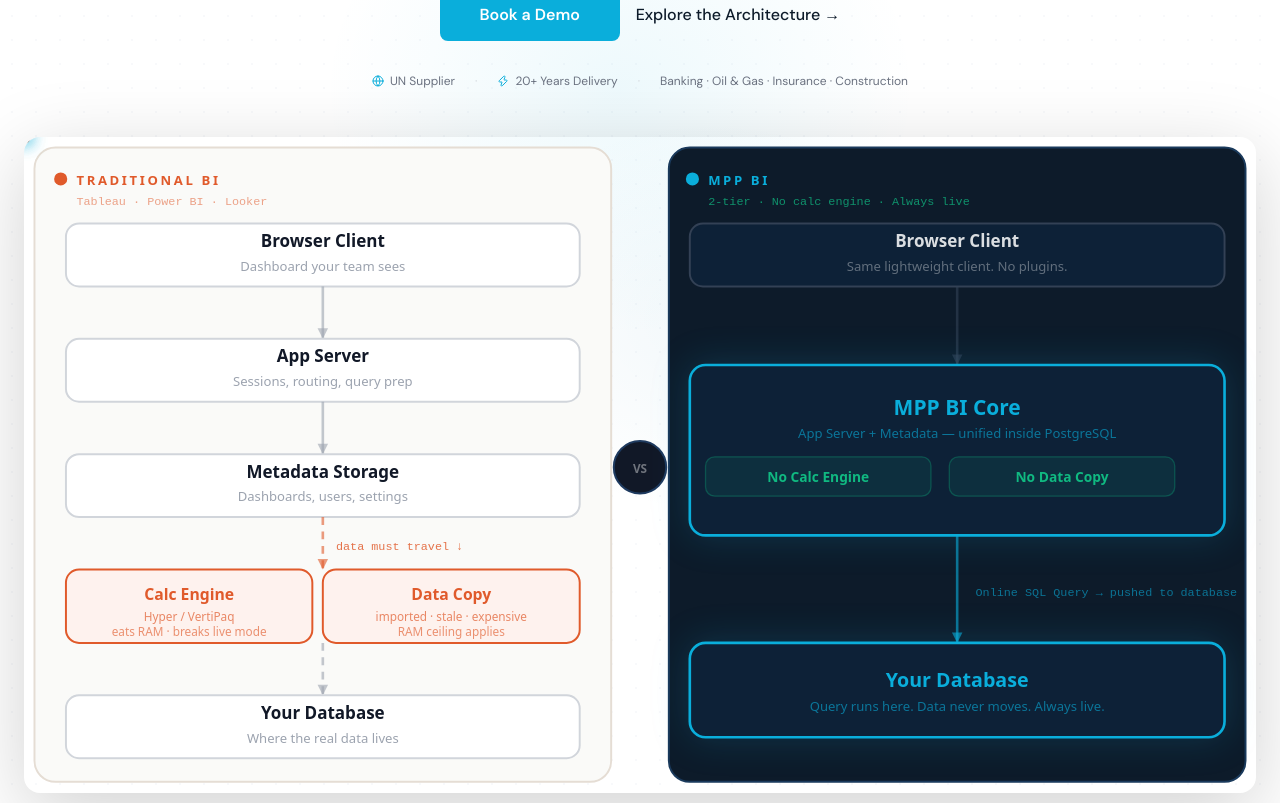
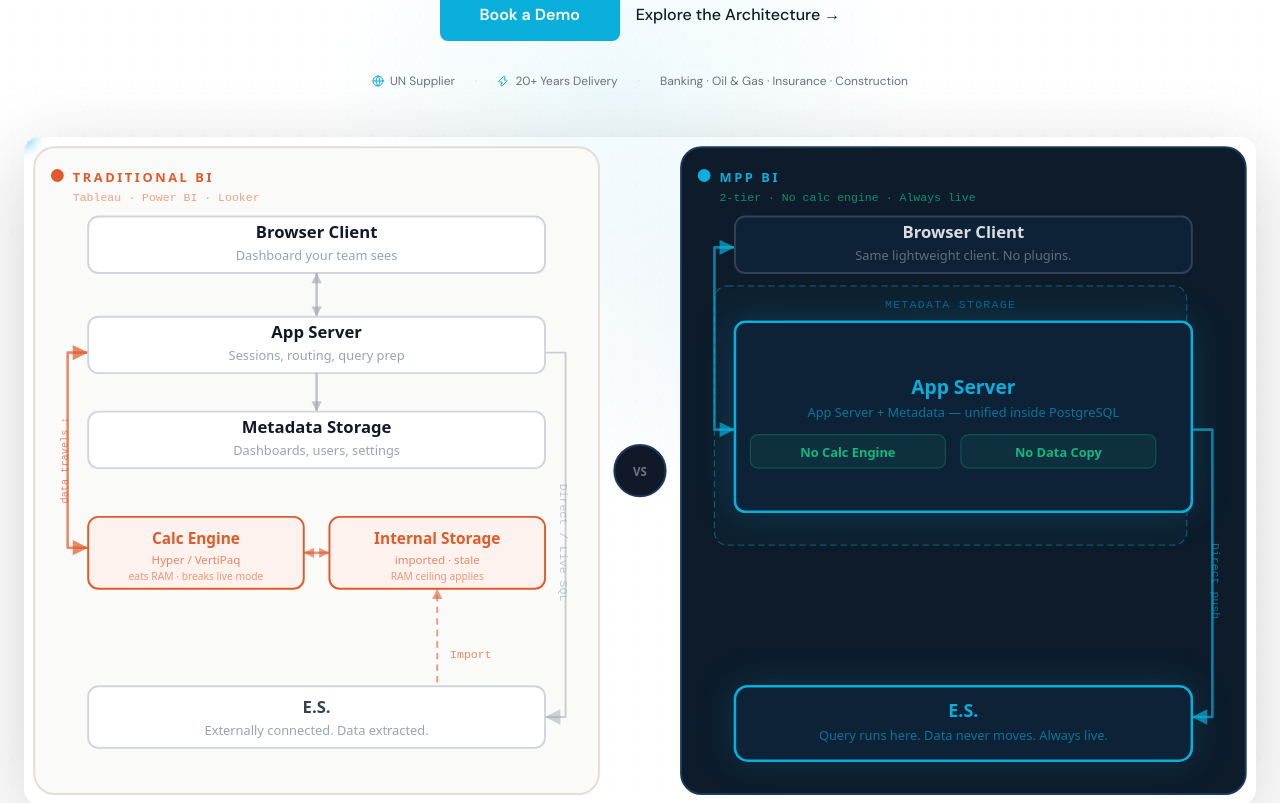
Before and after one commit to gmargaryan-hub/mppbi-website, a Next.js app: page / in a window 1280 px wide. Shown: the part 500-1303 px from the top of the page. Built offline with nearby package versions, Linux system fonts and the light colour scheme.

Commit message:
version 3

```diff
--- a/src/components/HeroSection.tsx
+++ b/src/components/HeroSection.tsx
@@ -5,202 +5,148 @@ import Link from 'next/link'
 import { Globe, Zap } from 'lucide-react'
 import { openDemoModal } from '@/components/openDemoModal'
 
-// ─── Each path string must exactly match the visible SVG line geometry ────────
+function ArchDiagram() {
+  return (
+    <svg viewBox="0 0 960 520" className="w-full h-auto" xmlns="http://www.w3.org/2000/svg">
 
-// Connector segment paths — each dot travels only its own connector gap
-// Left panel (legacy): 4 connector gaps between 5 boxes
-const L_C1 = 'M 228 114 L 228 154'   // Browser → AppServer
-const L_C2 = 'M 228 202 L 228 242'   // AppServer → MetaStorage
-const L_C3 = 'M 228 290 L 228 330'   // MetaStorage → CalcEngine
-const L_C4 = 'M 228 386 L 228 426'   // CalcEngine → Database
+      {/* ── PANELS ── */}
+      <rect x="8" y="8" width="440" height="504" rx="16" fill="#FAFAF8" stroke="#E5DDD4" strokeWidth="1.5" />
+      <rect x="512" y="8" width="440" height="504" rx="16" fill="#0D1B2A" stroke="#1A3A5C" strokeWidth="1.5" />
 
-// Right panel (MPP): 2 connector gaps between 3 blocks
-const R_C1 = 'M 712 114 L 712 174'   // Browser → Core (60px gap)
-const R_C2 = 'M 712 304 L 712 386'   // Core → Database (82px gap)
+      {/* ── PANEL LABELS ── */}
+      <circle cx="26" cy="30" r="5" fill="#E05A2B" />
+      <text x="38" y="35" fill="#E05A2B" fontSize="10" fontWeight="800" fontFamily="system-ui" letterSpacing="2">TRADITIONAL BI</text>
+      <text x="38" y="50" fill="#E05A2B" fontSize="9" fontFamily="monospace" fillOpacity="0.55">Tableau · Power BI · Looker</text>
 
-function Connector({
-  x1, y1, x2, y2,
-  color = '#CBD5E1',
-  dashed = false,
-  label,
-  labelX,
-  labelY,
-}: {
-  x1: number; y1: number; x2: number; y2: number
-  color?: string; dashed?: boolean
-  label?: string; labelX?: number; labelY?: number
-}) {
-  return (
-    <>
-      <line
-        x1={x1} y1={y1} x2={x2} y2={y2}
-        stroke={color}
-        strokeWidth="2"
-        strokeOpacity="0.6"
-        strokeDasharray={dashed ? '6 5' : undefined}
-      />
-      <polygon
-        points={`${x2},${y2} ${x2 - 4},${y2 - 8} ${x2 + 4},${y2 - 8}`}
-        fill={color}
-        fillOpacity="0.6"
-      />
-      {label && (
-        <text x={labelX ?? x1 + 8} y={labelY ?? (y1 + y2) / 2 + 4}
-          fill={color} fontSize="9" fontFamily="monospace" fillOpacity="0.85">
-          {label}
-        </text>
-      )}
-    </>
-  )
-}
+      <circle cx="530" cy="30" r="5" fill="#0AAEDB" />
+      <text x="542" y="35" fill="#0AAEDB" fontSize="10" fontWeight="800" fontFamily="system-ui" letterSpacing="2">MPP BI</text>
+      <text x="542" y="50" fill="#10B981" fontSize="9" fontFamily="monospace" fillOpacity="0.75">2-tier · No calc engine · Always live</text>
 
-function Box({
-  x, y, w, h, label, sub, accent, dark,
-}: {
-  x: number; y: number; w: number; h: number
-  label: string; sub?: string
-  accent?: string; dark?: boolean
-}) {
-  const fill = accent ? `${accent}12` : dark ? '#0D2137' : 'white'
-  const stroke = accent ?? (dark ? '#334155' : '#D1D5DB')
-  const labelColor = accent ?? (dark ? 'rgba(255,255,255,0.85)' : '#111827')
-  const subColor = dark ? 'rgba(255,255,255,0.35)' : '#9CA3AF'
-  const glow = accent ? `drop-shadow(0 0 8px ${accent}55)` : undefined
+      {/* ══════════ LEFT STACK ══════════ */}
 
-  return (
-    <>
-      <rect x={x} y={y} width={w} height={h} rx="10"
-        fill={fill} stroke={stroke} strokeWidth={accent ? 2 : 1.5}
-        style={glow ? { filter: glow } : undefined}
-      />
-      <text x={x + w / 2} y={sub ? y + h / 2 - 6 : y + h / 2 + 5}
-        textAnchor="middle" fill={labelColor}
-        fontSize="13" fontWeight="700" fontFamily="system-ui">
-        {label}
-      </text>
-      {sub && (
-        <text x={x + w / 2} y={y + h / 2 + 12}
-          textAnchor="middle" fill={subColor} fontSize="10" fontFamily="system-ui">
-          {sub}
-        </text>
-      )}
-    </>
-  )
-}
+      {/* Left gutter: App Server ↔ CE/IS — drawn BEFORE boxes */}
+      <polyline points="50,168 34,168 34,320 50,320" fill="none" stroke="#E05A2B" strokeWidth="2" strokeOpacity="0.7" strokeLinejoin="round" />
+      <polygon points="50,320 38,314 38,326" fill="#E05A2B" fillOpacity="0.7" />
+      <polygon points="50,168 38,162 38,174" fill="#E05A2B" fillOpacity="0.7" />
 
-function ArchDiagram() {
-  // Left panel: x=8..448, boxes x=32 w=392, center x=228
-  // Right panel: x=492..932, boxes x=508 w=408, center x=712
-  return (
-    <svg viewBox="0 0 940 500" className="w-full h-auto" xmlns="http://www.w3.org/2000/svg">
+      {/* Right gutter: App Server → E.S. — drawn BEFORE boxes */}
+      <polyline points="406,168 422,168 422,452 406,452" fill="none" stroke="#9CA3AF" strokeWidth="1.5" strokeOpacity="0.5" strokeLinejoin="round" />
+      <polygon points="406,452 418,446 418,458" fill="#9CA3AF" fillOpacity="0.5" />
 
-      {/* ── PANELS ──────────────────────────────────────────────────────── */}
-      <rect x="8" y="8" width="440" height="484" rx="16" fill="#FAFAF8" stroke="#E5DDD4" strokeWidth="1.5" />
-      <rect x="492" y="8" width="440" height="484" rx="16" fill="#0D1B2A" stroke="#1A3A5C" strokeWidth="1.5" />
+      {/* 1. Browser Client */}
+      <rect x="50" y="62" width="356" height="44" rx="8" fill="white" stroke="#D1D5DB" strokeWidth="1.5" />
+      <text x="228" y="79" textAnchor="middle" fill="#111827" fontSize="13" fontWeight="700" fontFamily="system-ui">Browser Client</text>
+      <text x="228" y="96" textAnchor="middle" fill="#9CA3AF" fontSize="10" fontFamily="system-ui">Dashboard your team sees</text>
 
-      {/* ── PANEL LABELS ───────────────────────────────────────────────── */}
-      <circle cx="28" cy="32" r="5" fill="#E05A2B" />
-      <text x="40" y="37" fill="#E05A2B" fontSize="10" fontWeight="800" fontFamily="system-ui" letterSpacing="2">TRADITIONAL BI</text>
-      <text x="40" y="52" fill="#E05A2B" fontSize="9" fontFamily="monospace" fillOpacity="0.55">Tableau · Power BI · Looker</text>
+      {/* Browser ↔ App Server double-headed */}
+      <line x1="228" y1="106" x2="228" y2="140" stroke="#9CA3AF" strokeWidth="2" strokeOpacity="0.6" />
+      <polygon points="228,106 224,114 232,114" fill="#9CA3AF" fillOpacity="0.6" />
+      <polygon points="228,140 224,132 232,132" fill="#9CA3AF" fillOpacity="0.6" />
 
-      <circle cx="510" cy="32" r="5" fill="#0AAEDB" />
-      <text x="522" y="37" fill="#0AAEDB" fontSize="10" fontWeight="800" fontFamily="system-ui" letterSpacing="2">MPP BI</text>
-      <text x="522" y="52" fill="#10B981" fontSize="9" fontFamily="monospace" fillOpacity="0.75">2-tier · No calc engine · Always live</text>
+      {/* 2. App Server */}
+      <rect x="50" y="140" width="356" height="44" rx="8" fill="white" stroke="#D1D5DB" strokeWidth="1.5" />
+      <text x="228" y="157" textAnchor="middle" fill="#111827" fontSize="13" fontWeight="700" fontFamily="system-ui">App Server</text>
+      <text x="228" y="174" textAnchor="middle" fill="#9CA3AF" fontSize="10" fontFamily="system-ui">Sessions, routing, query prep</text>
 
-      {/* ── LEFT STACK (Traditional BI — 5 layers) ─────────────────────── */}
+      {/* Right gutter label inside panel */}
+      <text x="418" y="316" textAnchor="middle" fill="#9CA3AF" fontSize="9" fontFamily="monospace" fillOpacity="0.6" transform="rotate(90,418,316)">Direct / Live SQL</text>
 
-      <Box x={32} y={66} w={392} h={48} label="Browser Client" sub="Dashboard your team sees" />
-      <Connector x1={228} y1={114} x2={228} y2={154} color="#9CA3AF" />
+      {/* App Server → Metadata */}
+      <line x1="228" y1="184" x2="228" y2="214" stroke="#9CA3AF" strokeWidth="2" strokeOpacity="0.6" />
+      <polygon points="228,214 224,206 232,206" fill="#9CA3AF" fillOpacity="0.6" />
 
-      <Box x={32} y={154} w={392} h={48} label="App Server" sub="Sessions, routing, query prep" />
-      <Connector x1={228} y1={202} x2={228} y2={242} color="#9CA3AF" />
+      {/* 3. Metadata Storage — drawn AFTER gutter so white covers crossing */}
+      <rect x="50" y="214" width="356" height="44" rx="8" fill="white" stroke="#D1D5DB" strokeWidth="1.5" />
+      <text x="228" y="231" textAnchor="middle" fill="#111827" fontSize="13" fontWeight="700" fontFamily="system-ui">Metadata Storage</text>
+      <text x="228" y="248" textAnchor="middle" fill="#9CA3AF" fontSize="10" fontFamily="system-ui">Dashboards, users, settings</text>
 
-      <Box x={32} y={242} w={392} h={48} label="Metadata Storage" sub="Dashboards, users, settings" />
+      {/* Left gutter label — inside panel, rotated */}
+      <text x="34" y="252" textAnchor="middle" fill="#E05A2B" fontSize="8" fontFamily="monospace" fillOpacity="0.7" transform="rotate(-90,34,252)">data travels ↕</text>
 
-      {/* Red connector — data must physically travel */}
-      <Connector x1={228} y1={290} x2={228} y2={330} color="#E05A2B" dashed label="data must travel ↓" labelX={238} labelY={315} />
+      {/* 4. CE + IS side by side */}
+      <rect x="50" y="296" width="168" height="56" rx="8" fill="#FEF2EE" stroke="#E05A2B" strokeWidth="1.5" />
+      <text x="134" y="317" textAnchor="middle" fill="#E05A2B" fontSize="12" fontWeight="700" fontFamily="system-ui">Calc Engine</text>
+      <text x="134" y="333" textAnchor="middle" fill="#E05A2B" fontSize="9" fontFamily="system-ui" fillOpacity="0.7">Hyper / VertiPaq</text>
+      <text x="134" y="345" textAnchor="middle" fill="#E05A2B" fontSize="8" fontFamily="system-ui" fillOpacity="0.6">eats RAM · breaks live mode</text>
 
-      {/* Calc Engine + Data Copy — side by side */}
-      <rect x={32} y={330} width={188} height={56} rx="10" fill="#FEF2EE" stroke="#E05A2B" strokeWidth="1.5" />
-      <text x={126} y={353} textAnchor="middle" fill="#E05A2B" fontSize="12" fontWeight="700" fontFamily="system-ui">Calc Engine</text>
-      <text x={126} y={369} textAnchor="middle" fill="#E05A2B" fontSize="9" fontFamily="system-ui" fillOpacity="0.7">Hyper / VertiPaq</text>
-      <text x={126} y={381} textAnchor="middle" fill="#E05A2B" fontSize="9" fontFamily="system-ui" fillOpacity="0.65">eats RAM · breaks live mode</text>
+      {/* CE ↔ IS double-headed */}
+      <line x1="218" y1="324" x2="238" y2="324" stroke="#E05A2B" strokeWidth="2" strokeOpacity="0.6" />
+      <polygon points="218,324 226,320 226,328" fill="#E05A2B" fillOpacity="0.6" />
+      <polygon points="238,324 230,320 230,328" fill="#E05A2B" fillOpacity="0.6" />
 
-      <rect x={228} y={330} width={196} height={56} rx="10" fill="#FEF2EE" stroke="#E05A2B" strokeWidth="1.5" />
-      <text x={326} y={353} textAnchor="middle" fill="#E05A2B" fontSize="12" fontWeight="700" fontFamily="system-ui">Data Copy</text>
-      <text x={326} y={369} textAnchor="middle" fill="#E05A2B" fontSize="9" fontFamily="system-ui" fillOpacity="0.7">imported · stale · expensive</text>
-      <text x={326} y={381} textAnchor="middle" fill="#E05A2B" fontSize="9" fontFamily="system-ui" fillOpacity="0.65">RAM ceiling applies</text>
+      <rect x="238" y="296" width="168" height="56" rx="8" fill="#FEF2EE" stroke="#E05A2B" strokeWidth="1.5" />
+      <text x="322" y="317" textAnchor="middle" fill="#E05A2B" fontSize="12" fontWeight="700" fontFamily="system-ui">Internal Storage</text>
+      <text x="322" y="333" textAnchor="middle" fill="#E05A2B" fontSize="9" fontFamily="system-ui" fillOpacity="0.7">imported · stale</text>
+      <text x="322" y="345" textAnchor="middle" fill="#E05A2B" fontSize="8" fontFamily="system-ui" fillOpacity="0.6">RAM ceiling applies</text>
 
-      <Connector x1={228} y1={386} x2={228} y2={426} color="#9CA3AF" dashed />
+      {/* E.S. → IS Import (upward, dashed) */}
+      <line x1="322" y1="452" x2="322" y2="352" stroke="#E05A2B" strokeWidth="1.5" strokeOpacity="0.6" strokeDasharray="5 4" />
+      <polygon points="322,352 318,360 326,360" fill="#E05A2B" fillOpacity="0.6" />
+      <text x="332" y="406" fill="#E05A2B" fontSize="9" fontFamily="monospace" fillOpacity="0.7">Import</text>
 
-      <Box x={32} y={426} w={392} h={48} label="Your Database" sub="Where the real data lives" />
+      {/* 5. E.S. Legacy */}
+      <rect x="50" y="428" width="356" height="48" rx="8" fill="white" stroke="#D1D5DB" strokeWidth="1.5" />
+      <text x="228" y="449" textAnchor="middle" fill="#374151" fontSize="13" fontWeight="700" fontFamily="system-ui">E.S.</text>
+      <text x="228" y="466" textAnchor="middle" fill="#9CA3AF" fontSize="10" fontFamily="system-ui">Externally connected. Data extracted.</text>
 
-      {/* LEFT DOTS — one per connector, cascade effect */}
+      {/* ── ANIMATED DOTS (Legacy) ── */}
       <circle r="5" fill="#E05A2B" fillOpacity="0.9">
-        <animateMotion dur="1.6s" begin="0s" repeatCount="indefinite" path={L_C1} />
+        <animateMotion dur="1.6s" begin="0s" repeatCount="indefinite" path="M 228 106 L 228 140" />
+      </circle>
+      <circle r="5" fill="#9CA3AF" fillOpacity="0.9">
+        <animateMotion dur="1.6s" begin="0.5s" repeatCount="indefinite" path="M 228 184 L 228 214" />
       </circle>
       <circle r="5" fill="#E05A2B" fillOpacity="0.9">
-        <animateMotion dur="1.6s" begin="0.4s" repeatCount="indefinite" path={L_C2} />
-      </circle>
-      <circle r="5" fill="#E05A2B" fillOpacity="0.9">
-        <animateMotion dur="1.6s" begin="0.8s" repeatCount="indefinite" path={L_C3} />
-      </circle>
-      <circle r="5" fill="#E05A2B" fillOpacity="0.9">
-        <animateMotion dur="1.6s" begin="1.2s" repeatCount="indefinite" path={L_C4} />
+        <animateMotion dur="1.6s" begin="1.0s" repeatCount="indefinite" path="M 322 452 L 322 352" />
       </circle>
 
-      {/* ── VS ─────────────────────────────────────────────────────────── */}
-      <circle cx="470" cy="252" r="20" fill="#111827" stroke="#1E3A5F" strokeWidth="1.5" />
-      <text x="470" y="256" textAnchor="middle" fill="rgba(255,255,255,0.4)"
-        fontSize="9" fontWeight="800" fontFamily="system-ui">VS</text>
+      {/* ── VS — centered between panels (gap x=448..512, midpoint=480) ── */}
+      <circle cx="480" cy="260" r="20" fill="#111827" stroke="#1E3A5F" strokeWidth="1.5" />
+      <text x="480" y="264" textAnchor="middle" fill="rgba(255,255,255,0.4)" fontSize="9" fontWeight="800" fontFamily="system-ui">VS</text>
 
-      {/* ── RIGHT STACK (MPP BI — 3 layers, spacious) ──────────────────── */}
+      {/* ══════════ RIGHT STACK ══════════ */}
 
-      <Box x={508} y={66} w={408} h={48} label="Browser Client" sub="Same lightweight client. No plugins." dark />
-      <Connector x1={712} y1={114} x2={712} y2={174} color="#334155" />
+      {/* Left gutter: Browser ↔ App Server — drawn BEFORE boxes */}
+      <polyline points="554,86 538,86 538,228 554,228" fill="none" stroke="#0AAEDB" strokeWidth="2" strokeOpacity="0.7" strokeLinejoin="round" />
+      <polygon points="554,86 542,80 542,92" fill="#0AAEDB" fillOpacity="0.7" />
+      <polygon points="554,228 542,222 542,234" fill="#0AAEDB" fillOpacity="0.7" />
 
-      {/* MPP BI Core — prominent, with room to breathe */}
-      <rect x={508} y={174} width={408} height={130} rx="12"
-        fill="#0D2137" stroke="#0AAEDB" strokeWidth="2"
+      {/* Right gutter: App Server → E.S. — drawn BEFORE boxes */}
+      <polyline points="910,228 926,228 926,452 910,452" fill="none" stroke="#0AAEDB" strokeWidth="2" strokeOpacity="0.7" strokeLinejoin="round" />
+      <polygon points="910,452 922,446 922,458" fill="#0AAEDB" fillOpacity="0.7" />
+      <text x="926" y="346" textAnchor="middle" fill="#0AAEDB" fontSize="9" fontFamily="monospace" fillOpacity="0.6" transform="rotate(90,926,346)">Direct push</text>
+
+      {/* Metadata Storage dashed container */}
+      <rect x="538" y="116" width="368" height="202" rx="10" fill="#0AAEDB" fillOpacity="0.03" stroke="#0AAEDB" strokeWidth="1" strokeDasharray="5 3" strokeOpacity="0.4" />
+      <text x="722" y="133" textAnchor="middle" fill="#0AAEDB" fontSize="9" fontFamily="monospace" fillOpacity="0.5" letterSpacing="1">METADATA STORAGE</text>
+
+      {/* 1. Browser Client */}
+      <rect x="554" y="62" width="356" height="44" rx="8" fill="#0D2137" stroke="#334155" strokeWidth="1.5" />
+      <text x="732" y="79" textAnchor="middle" fill="rgba(255,255,255,0.85)" fontSize="13" fontWeight="700" fontFamily="system-ui">Browser Client</text>
+      <text x="732" y="96" textAnchor="middle" fill="rgba(255,255,255,0.35)" fontSize="10" fontFamily="system-ui">Same lightweight client. No plugins.</text>
+
+      {/* 2. App Server inside Metadata Storage */}
+      <rect x="554" y="144" width="356" height="148" rx="8" fill="#0D2137" stroke="#0AAEDB" strokeWidth="2"
         style={{ filter: 'drop-shadow(0 0 14px rgba(10,174,219,0.18))' }} />
-      <text x={712} y={212} textAnchor="middle" fill="#0AAEDB"
-        fontSize="16" fontWeight="800" fontFamily="system-ui">MPP BI Core</text>
-      <text x={712} y={230} textAnchor="middle" fill="#0AAEDB"
-        fontSize="10" fontFamily="system-ui" fillOpacity="0.6">
-        App Server + Metadata — unified inside PostgreSQL
-      </text>
-      <rect x={520} y={244} width={172} height={30} rx="7"
-        fill="#10B981" fillOpacity="0.09" stroke="#10B981" strokeWidth="1" strokeOpacity="0.3" />
-      <text x={606} y={263} textAnchor="middle" fill="#10B981"
-        fontSize="10.5" fontFamily="system-ui" fontWeight="600">No Calc Engine</text>
-      <rect x={706} y={244} width={172} height={30} rx="7"
-        fill="#10B981" fillOpacity="0.09" stroke="#10B981" strokeWidth="1" strokeOpacity="0.3" />
-      <text x={792} y={263} textAnchor="middle" fill="#10B981"
-        fontSize="10.5" fontFamily="system-ui" fontWeight="600">No Data Copy</text>
+      <text x="732" y="200" textAnchor="middle" fill="#0AAEDB" fontSize="15" fontWeight="800" fontFamily="system-ui">App Server</text>
+      <text x="732" y="218" textAnchor="middle" fill="#0AAEDB" fontSize="10" fontFamily="system-ui" fillOpacity="0.6">App Server + Metadata — unified inside PostgreSQL</text>
+      <rect x="566" y="232" width="152" height="26" rx="6" fill="#10B981" fillOpacity="0.09" stroke="#10B981" strokeWidth="1" strokeOpacity="0.3" />
+      <text x="642" y="249" textAnchor="middle" fill="#10B981" fontSize="10" fontFamily="system-ui" fontWeight="600">No Calc Engine</text>
+      <rect x="730" y="232" width="152" height="26" rx="6" fill="#10B981" fillOpacity="0.09" stroke="#10B981" strokeWidth="1" strokeOpacity="0.3" />
+      <text x="806" y="249" textAnchor="middle" fill="#10B981" fontSize="10" fontFamily="system-ui" fontWeight="600">No Data Copy</text>
 
-      {/* Generous connector gap between Core and Database */}
-      <Connector x1={712} y1={304} x2={712} y2={386} color="#0AAEDB" />
-      <text x={726} y={350} fill="#0AAEDB" fontSize="9" fontFamily="monospace" fillOpacity="0.6">
-        Online SQL Query → pushed to database
-      </text>
+      {/* 3. E.S. MPP BI */}
+      <rect x="554" y="428" width="356" height="58" rx="10" fill="#0D2137" stroke="#0AAEDB" strokeWidth="2"
+        style={{ filter: 'drop-shadow(0 0 14px rgba(10,174,219,0.18))' }} />
+      <text x="732" y="452" textAnchor="middle" fill="#0AAEDB" fontSize="14" fontWeight="800" fontFamily="system-ui">E.S.</text>
+      <text x="732" y="470" textAnchor="middle" fill="#0AAEDB" fontSize="10" fontFamily="system-ui" fillOpacity="0.6">Query runs here. Data never moves. Always live.</text>
 
-      {/* Your Database */}
-      <rect x={508} y={386} width={408} height={72} rx="12"
-        fill="#0D2137" stroke="#0AAEDB" strokeWidth="2"
-        style={{ filter: 'drop-shadow(0 0 14px rgba(10,174,219,0.18))' }} />
-      <text x={712} y={420} textAnchor="middle" fill="#0AAEDB"
-        fontSize="15" fontWeight="800" fontFamily="system-ui">Your Database</text>
-      <text x={712} y={438} textAnchor="middle" fill="#0AAEDB"
-        fontSize="10" fontFamily="system-ui" fillOpacity="0.6">
-        Query runs here. Data never moves. Always live.
-      </text>
-
-      {/* RIGHT DOTS — one per connector, fast and direct */}
+      {/* ── ANIMATED DOTS (MPP BI) ── */}
       <circle r="5" fill="#0AAEDB" style={{ filter: 'drop-shadow(0 0 6px rgba(10,174,219,0.85))' }}>
-        <animateMotion dur="1.1s" begin="0s" repeatCount="indefinite" path={R_C1} />
+        <animateMotion dur="1.1s" begin="0s" repeatCount="indefinite" path="M 554 86 L 538 86 L 538 228 L 554 228" />
       </circle>
       <circle r="5" fill="#0AAEDB" style={{ filter: 'drop-shadow(0 0 6px rgba(10,174,219,0.85))' }}>
-        <animateMotion dur="1.1s" begin="0.55s" repeatCount="indefinite" path={R_C2} />
+        <animateMotion dur="1.1s" begin="0.55s" repeatCount="indefinite" path="M 910 228 L 926 228 L 926 452 L 910 452" />
       </circle>
 
     </svg>
```
